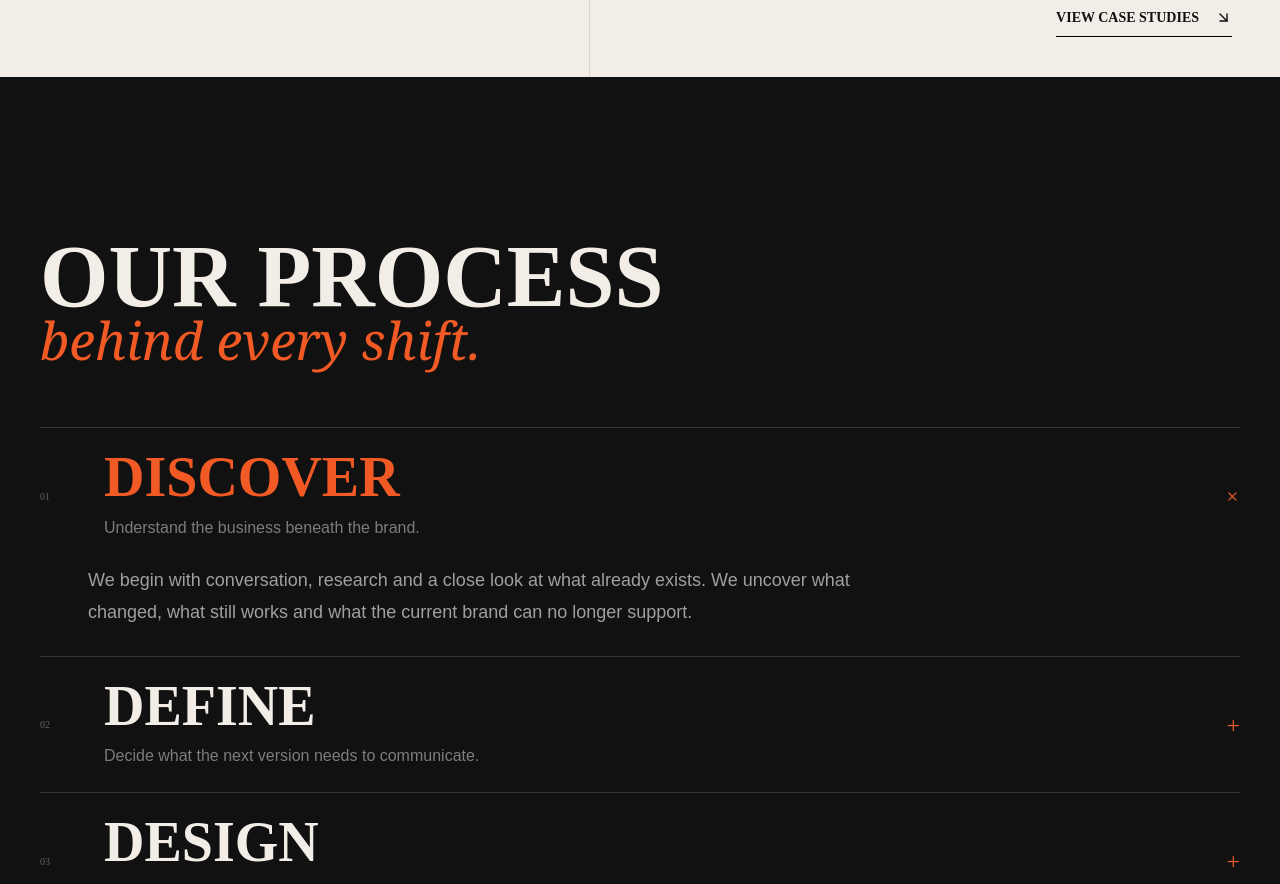
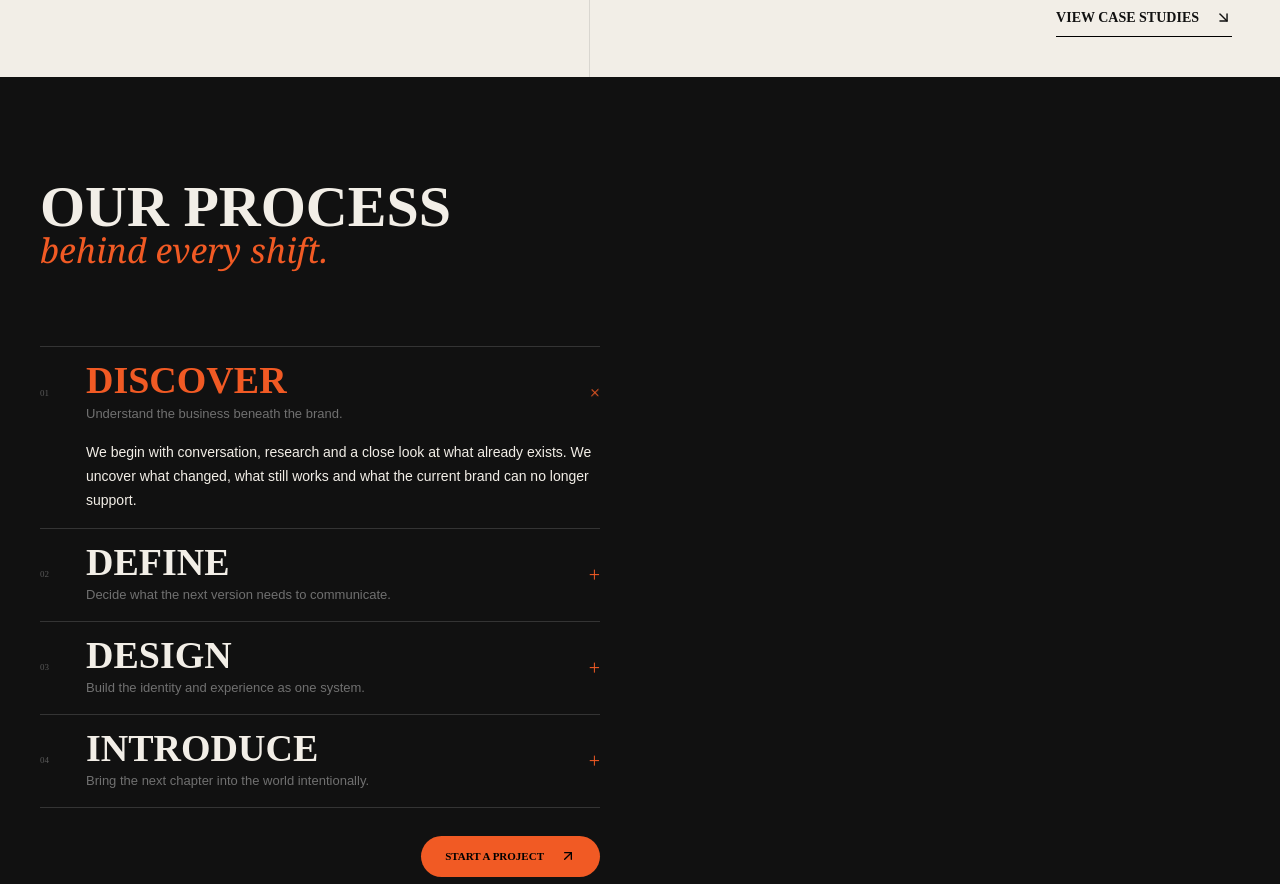
Before and after one commit to shawnachirillo/lex_and_hue_site, a Next.js app: page / in a window 1280 px wide. Shown: the part 1900-2784 px from the top of the page. Built offline with nearby package versions, Linux system fonts and the light colour scheme; a web font is replaced by a local one.

Commit message:
accordion tweaks

```diff
--- a/components/BrandPage.tsx
+++ b/components/BrandPage.tsx
@@ -729,34 +729,32 @@ useEffect(() => {
       {/* PROCESS */}
       <section
         id="services"
-  className="bg-ink px-5 py-24 text-bone md:px-10 md:py-28"
+        className="bg-ink text-bone"
       >
-  <div className="mx-auto max-w-[1500px]">
+        <div className="grid min-h-[75vh] lg:grid-cols-2">
+          {/* LEFT HALF: PROCESS ACCORDION */}
+          <div className="flex min-h-[75vh] flex-col  px-5 py-10 md:px-10 md:py-12 ">
             <motion.div
-      initial={{ opacity: 0, y: 24 }}
+              initial={{ opacity: 0, y: 20 }}
               whileInView={{ opacity: 1, y: 0 }}
               viewport={{ once: true, amount: 0.3 }}
               transition={{
-        duration: 0.7,
+                duration: 0.65,
                 ease: [0.22, 1, 0.36, 1],
               }}
-      className="mb-16 grid gap-10 lg:grid-cols-[1fr_.38fr] lg:items-end"
+              className="mb-20"
             >
-      <div>
               <TypewriterEyebrow text="How We Work" />
 
-        <h2 className="mt-6 max-w-[900px] text-[52px] font-black uppercase leading-[.9] md:text-[72px] lg:text-[88px]">
+              <h2 className="mt-8 text-[38px] font-black uppercase leading-[.88] md:text-[48px] lg:text-[52px] xl:text-[58px]">
                 Our process
-          <span className="block font-serif text-[34px] font-normal italic normal-case text-orange md:text-[44px] lg:text-[52px]">
+                <span className="mt-1 block font-serif text-[24px] font-normal italic normal-case text-orange md:text-[30px] lg:text-[34px]">
                   behind every shift.
                 </span>
               </h2>
-      </div>
-
-
             </motion.div>
 
-    <div className="border-t border-white/15">
+            <div className="flex-1 border-t border-white/15">
               {processSteps.map((step, index) => (
                 <ProcessRow
                   key={step.number}
@@ -767,28 +765,35 @@ useEffect(() => {
             </div>
 
             <motion.div
-      initial={{ opacity: 0, x: 40 }}
+              initial={{ opacity: 0, x: 24 }}
               whileInView={{ opacity: 1, x: 0 }}
               viewport={{ once: true }}
               transition={{
-        duration: 0.7,
-        delay: 0.2,
+                duration: 0.6,
+                delay: 0.12,
                 ease: [0.22, 1, 0.36, 1],
               }}
-      className="mt-14 flex justify-end"
+              className="mt-7 flex justify-end translate-x-20"
             >
               <Link
                 href="/start-a-project"
-        className="group inline-flex items-center gap-4 rounded-full bg-orange px-7 py-4 text-[12px] font-bold uppercase text-black transition-all duration-300 hover:bg-bone"
+                className="group inline-flex items-center gap-4 rounded-full bg-orange px-6 py-3 text-[11px] font-bold uppercase text-black transition-all duration-300 hover:bg-bone"
               >
                 Start a project
 
                 <ArrowUpRight
-          size={17}
+                  size={16}
                   className="transition-transform duration-300 group-hover:-translate-y-1 group-hover:translate-x-1"
                 />
               </Link>
             </motion.div>
+          </div>
+
+          {/* RIGHT HALF: INTENTIONALLY EMPTY FOR FUTURE IMAGE */}
+          <div
+            aria-hidden="true"
+            className="hidden min-h-[75vh] bg-ink lg:block"
+          />
         </div>
       </section>
 
@@ -882,31 +887,30 @@ function ProcessRow({
   const [open, setOpen] = useState(defaultOpen);
 
   return (
-    <div className="border-b border-white/15">
+    <div className="group/row border-b border-white/15 transition-colors duration-300 hover:border-orange">
       <button
         type="button"
         onClick={() => setOpen(!open)}
         aria-expanded={open}
-        className="group w-full py-5 text-left md:py-6"
+        className="group w-full py-3.5 text-left md:py-4"
       >
-        <div className="grid items-start gap-4 md:grid-cols-[48px_1fr_auto] md:items-center">
-
-          <span className="text-[10px] text-white/35 transition-colors duration-300 group-hover:text-orange">
+        <div className="grid items-start gap-3 sm:grid-cols-[34px_1fr_auto] sm:items-center">
+          <span className="text-[9px] text-white/30 transition-colors duration-300 group-hover:text-orange">
             {step.number}
           </span>
 
           <div>
             <h3
-  className={`text-[44px] md:text-[56px] font-black uppercase leading-[0.92] transition-colors duration-300 ${
+              className={`text-[27px] font-black uppercase leading-[.9] transition-colors duration-300 md:text-[32px] lg:text-[34px] xl:text-[38px] ${
                 open
-      ? "text-orange"
-      : "text-bone group-hover:text-orange"
+                  ? 'text-orange'
+                  : 'text-bone group-hover:text-orange'
               }`}
             >
               {step.title}
             </h3>
 
-            <p className="mt-3 max-w-2xl font-sans text-[15px] leading-6 text-white/45 md:text-[16px]">
+            <p className="mt-1.5 max-w-lg font-sans text-[12px] leading-5 text-white/40 transition-colors duration-300 group-hover:text-white/65 md:text-[13px]">
               {step.summary}
             </p>
           </div>
@@ -918,7 +922,7 @@ function ProcessRow({
             transition={{
               duration: 0.25,
             }}
-            className="text-2xl font-light leading-none text-orange"
+            className="text-xl font-light leading-none text-orange transition-transform duration-300 group-hover:scale-110"
           >
             +
           </motion.span>
@@ -946,8 +950,8 @@ function ProcessRow({
             }}
             className="overflow-hidden"
           >
-            <div className="pb-6 md:ml-12 md:pb-7">
-              <p className="max-w-3xl font-sans text-[16px] leading-7 text-white/60 md:text-[18px] md:leading-8">
+            <div className="pb-4 sm:ml-[46px]">
+              <p className="max-w-lg font-sans text-[13px] leading-6 text-white/58 md:text-[14px]">
                 {step.detail}
               </p>
             </div>
@@ -957,6 +961,7 @@ function ProcessRow({
     </div>
   );
 }
+
 function RealityAccordion() {
   const [active, setActive] = useState<number | null>(0);
 
```
Lines whose indentation alone changed are shown as unchanged.
